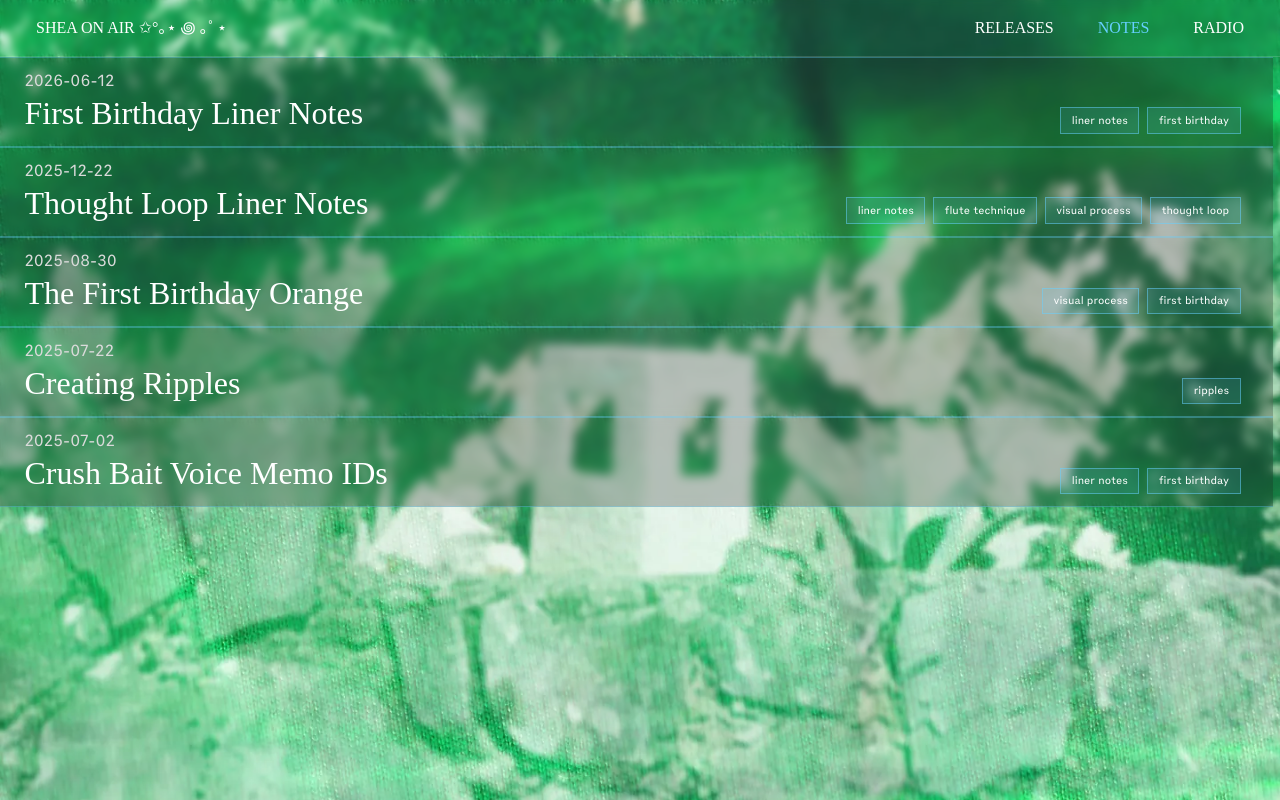
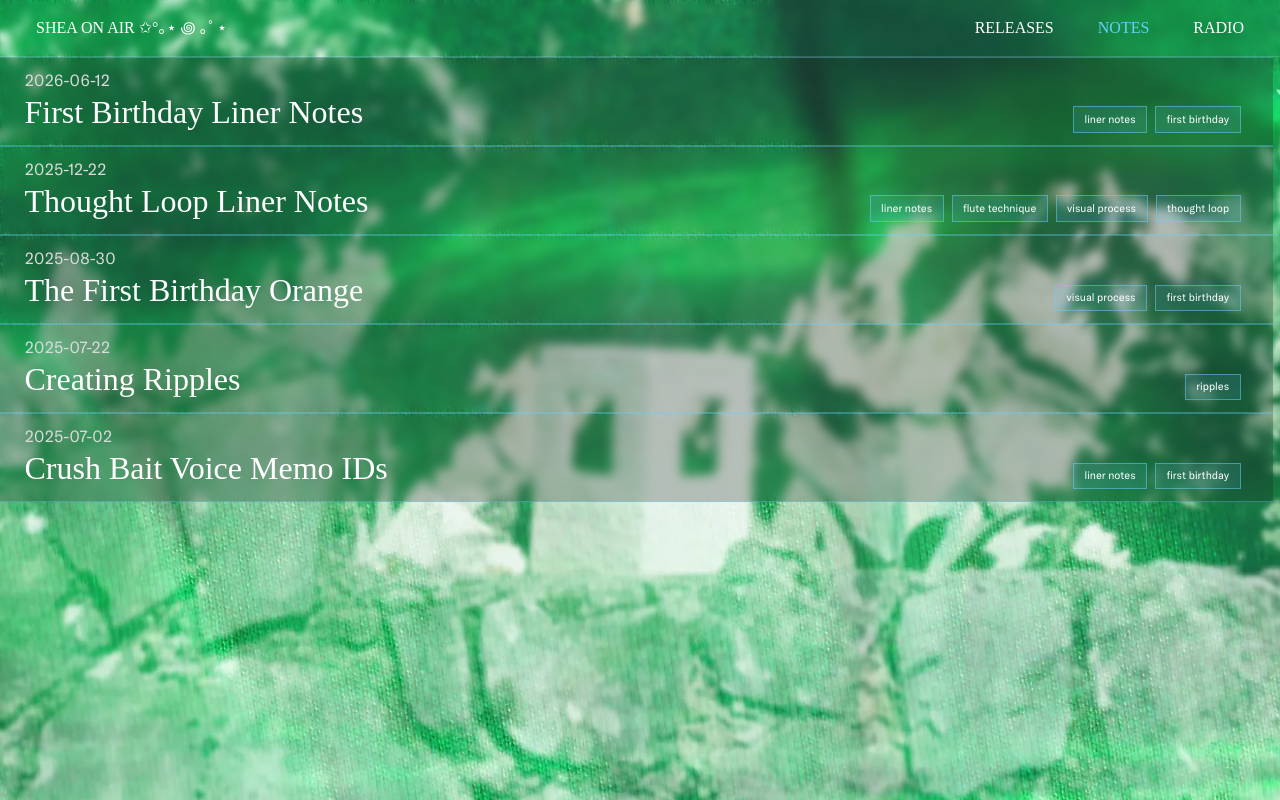
Before and after one commit to shea-fitz/sheaon-earth, an Astro site: page /notes in a window 1280 px wide. Built offline with nearby package versions, Linux system fonts and the light colour scheme; Astro itself is replaced by a stand-in of ours; a web font is replaced by a local one.

Commit message:
gt america

```diff
--- a/src/styles/global.css
+++ b/src/styles/global.css
@@ -2,16 +2,16 @@
 @import './site-layout.css';
 
 @font-face {
-  font-family: 'GT Mechanik';
-  src: url('/fonts/gtmechanik/GT-Mechanik-Semi-Regular-Trial.woff2') format('woff2');
+  font-family: 'GT America';
+  src: url('/fonts/gtamerica/GT-America-Standard-Regular-Trial.otf') format('opentype');
   font-weight: 400;
   font-style: normal;
   font-display: swap;
 }
 
 @font-face {
-  font-family: 'GT Mechanik';
-  src: url('/fonts/gtmechanik/GT-Mechanik-Semi-Regular-Oblique-Trial.woff2') format('woff2');
+  font-family: 'GT America';
+  src: url('/fonts/gtamerica/GT-America-Standard-Regular-Italic-Trial.otf') format('opentype');
   font-weight: 400;
   font-style: italic;
   font-display: swap;
@@ -34,7 +34,7 @@
   --color-muted: var(--color-text-muted);
 
   /* Type scale */
-  --font-family-sans: 'GT Mechanik', system-ui, sans-serif;
+  --font-family-sans: 'GT America', system-ui, sans-serif;
   --font-family-serif: 'BatangChe', ui-serif, serif;
   --font-family-mono: 'DM Mono', ui-monospace, monospace;
   --font-family-batangche: 'BatangChe', ui-serif, serif;
```
Also changed, not shown: public/fonts/gtamerica/GT-America-Standard-Black-Italic-Trial.otf (added), public/fonts/gtamerica/GT-America-Standard-Black-Trial.otf (added), public/fonts/gtamerica/GT-America-Standard-Bold-Italic-Trial.otf (added), public/fonts/gtamerica/GT-America-Standard-Bold-Trial.otf (added), public/fonts/gtamerica/GT-America-Standard-Light-Italic-Trial.otf (added), public/fonts/gtamerica/GT-America-Standard-Light-Trial.otf (added), public/fonts/gtamerica/GT-America-Standard-Medium-Italic-Trial.otf (added), public/fonts/gtamerica/GT-America-Standard-Medium-Trial.otf (added), public/fonts/gtamerica/GT-America-Standard-Regular-Italic-Trial.otf (added), public/fonts/gtamerica/GT-America-Standard-Regular-Trial.otf (added), public/fonts/gtamerica/GT-America-Standard-Thin-Italic-Trial.otf (added), public/fonts/gtamerica/GT-America-Standard-Thin-Trial.otf (added), public/fonts/gtamerica/GT-America-Standard-Ultra-Light-Italic-Trial.otf (added), public/fonts/gtamerica/GT-America-Standard-Ultra-Light-Trial.otf (added).
